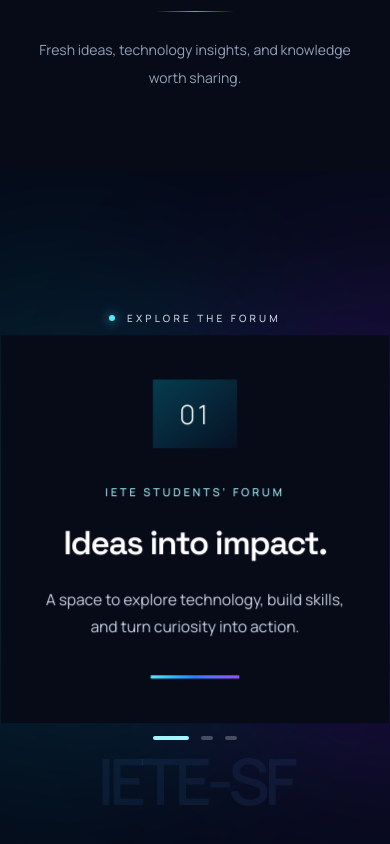
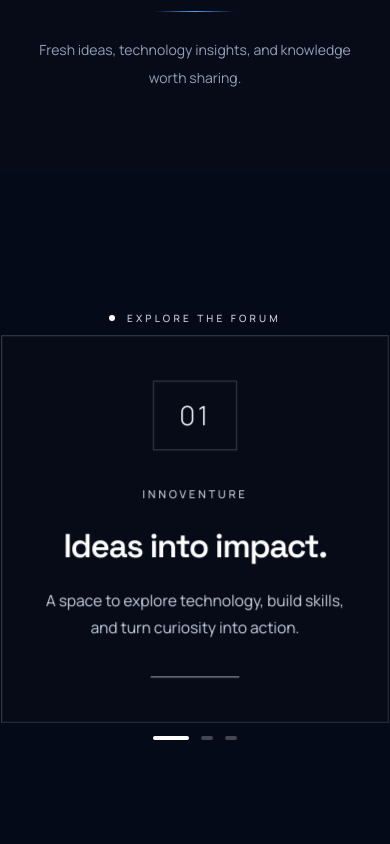
Before and after one commit to shivashishd753/IETE-SF, a Next.js app: page / in a window 390 px wide. Shown: the part 1005-1849 px from the top of the page. Built offline with nearby package versions, Linux system fonts and the light colour scheme.

Commit message:
Update about, contact, members and components

```diff
--- a/src/app/about/page.js
+++ b/src/app/about/page.js
@@ -2381,7 +2381,7 @@ export default function AboutPage() {
   target: 63,
   suffix: "",
   label: "IETE Centres",
-  sublabel: "Across India and abroad",
+  sublabel: "Across India",
 },
     {
       Icon: Users,
--- a/src/app/components/introloader.js
+++ b/src/app/components/introloader.js
@@ -1,3 +1,82 @@
+
+// "use client";
+
+// import { useEffect, useState } from "react";
+
+// export default function IntroLoader() {
+//   const [progress, setProgress] = useState(0);
+//   const [finished, setFinished] = useState(false);
+
+//   useEffect(() => {
+//     const start = Date.now();
+//     const duration = 1000;
+
+//     const timer = setInterval(() => {
+//       const value = Math.min(
+//         100,
+//         Math.floor(((Date.now() - start) / duration) * 100)
+//       );
+
+//       setProgress(value);
+
+//       if (value >= 100) {
+//         clearInterval(timer);
+//         setTimeout(() => setFinished(true), 350);
+//       }
+//     }, 30);
+
+//     return () => clearInterval(timer);
+//   }, []);
+
+//   if (finished) return null;
+
+//   const circumference = 2 * Math.PI * 85;
+//   const offset = circumference * (1 - progress / 100);
+
+//   return (
+//     <div className="intro-loader">
+//       <div className="intro-content">
+//         <div className="intro-name">IETE STUDENTS' FORUM</div>
+
+//         <div className="progress-circle">
+//           <svg viewBox="0 0 200 200">
+//             <circle
+//               className="circle-track"
+//               cx="100"
+//               cy="100"
+//               r="85"
+//             />
+
+//             <circle
+//               className="circle-progress"
+//               cx="100"
+//               cy="100"
+//               r="85"
+//               strokeDasharray={circumference}
+//               strokeDashoffset={offset}
+//             />
+//           </svg>
+
+//           <div className="logo-container">
+//             <img src="/logo.svg" alt="IETE logo" />
+//           </div>
+//         </div>
+
+//         <div className="progress-number">{progress}%</div>
+
+//         <div className="intro-status">
+//           {progress < 100
+//             ? "INITIALIZING INNOVATION"
+//             : "WELCOME ABOARD"}
+//         </div>
+
+//         <div className="intro-line" />
+//       </div>
+//     </div>
+//   );
+// }
+
+
 
 "use client";
 
@@ -6,8 +85,22 @@ import { useEffect, useState } from "react";
 export default function IntroLoader() {
   const [progress, setProgress] = useState(0);
   const [finished, setFinished] = useState(false);
+  const [visible, setVisible] = useState(false);
 
 useEffect(() => {
+  console.log("INTRO LOADER MOUNTED");
+
+  const key = "iete-intro-played";
+
+  console.log("Session storage:", sessionStorage.getItem(key));
+
+  if (sessionStorage.getItem(key)) {
+  setFinished(true);
+  return;
+}
+
+setVisible(true);
+
   const start = Date.now();
   const duration = 1000;
 
@@ -21,14 +114,16 @@ export default function IntroLoader() {
 
  if (value >= 100) {
   clearInterval(timer);
+  sessionStorage.setItem(key, "true");
   setTimeout(() => setFinished(true), 350);
 }
+
   }, 30);
 
   return () => clearInterval(timer);
 }, []);
 
-  if (finished) return null;
+  if (finished || !visible) return null;
 
   const circumference = 2 * Math.PI * 85;
   const offset = circumference * (1 - progress / 100);
--- a/src/app/components/weeklycube.jsx
+++ b/src/app/components/weeklycube.jsx
@@ -195,41 +195,79 @@
 // }
 
 
-
 "use client";
 
 import { useEffect, useRef, useState } from "react";
 
+const MEDIA = {
+  innoventure: "/weekly-media/inoventure.svg",
+  innotech: "/weekly-media/innotech.mp4",
+  tech: "/weekly-media/tech-in-action.svg",
+};
+
 const segments = [
   {
     number: "01",
-    eyebrow: "IETE STUDENTS’ FORUM",
+    eyebrow: "INNOVENTURE",
     title: "Ideas into impact.",
     description:
       "A space to explore technology, build skills, and turn curiosity into action.",
-    accent: "cyan",
   },
   {
     number: "02",
-    eyebrow: "LEARN · BUILD · COLLABORATE",
+    eyebrow: "INNOTECH",
     title: "Make things happen.",
     description:
       "Work together on hands-on experiences, technical sessions, and ambitious projects.",
-    accent: "violet",
   },
   {
     number: "03",
-    eyebrow: "YOUR NEXT CHAPTER",
-    title: "Build what’s next.",
+    eyebrow: "TECH IN ACTION",
+    title: "Build what's next.",
     description:
       "Meet people, sharpen your skills, and bring your ideas into the real world.",
-    accent: "blue",
   },
+];
+
+const posterPositions = [
+  ["-2%", "2%", 125, -17],
+  ["9%", "13%", 105, 12],
+  ["21%", "-3%", 135, -9],
+  ["34%", "12%", 95, 16],
+  ["47%", "-4%", 120, -13],
+  ["60%", "10%", 145, 8],
+  ["75%", "-2%", 110, -15],
+  ["89%", "12%", 135, 11],
+  ["96%", "32%", 115, -8],
+  ["-3%", "32%", 140, 10],
+  ["12%", "38%", 100, -14],
+  ["25%", "29%", 125, 7],
+  ["39%", "40%", 110, -11],
+  ["53%", "31%", 135, 14],
+  ["68%", "43%", 100, -7],
+  ["82%", "32%", 145, 12],
+  ["-4%", "58%", 115, -12],
+  ["10%", "69%", 140, 9],
+  ["25%", "59%", 105, -16],
+  ["39%", "72%", 130, 11],
+  ["54%", "62%", 110, -8],
+  ["69%", "74%", 140, 15],
+  ["84%", "61%", 105, -13],
+  ["96%", "76%", 130, 8],
+  ["1%", "88%", 115, -9],
+  ["17%", "91%", 135, 13],
+  ["34%", "87%", 105, -12],
+  ["50%", "94%", 125, 7],
+  ["66%", "88%", 110, -15],
+  ["81%", "94%", 140, 10],
 ];
 
 export default function WeeklyCube() {
   const sectionRef = useRef(null);
+  const videoRef = useRef(null);
+
   const [progress, setProgress] = useState(0);
+  const [hoveredIndex, setHoveredIndex] = useState(null);
 
   useEffect(() => {
     let frame = 0;
@@ -244,12 +282,11 @@ export default function WeeklyCube() {
         const travel = section.offsetHeight - window.innerHeight;
         const scrolled = -section.getBoundingClientRect().top;
 
-        const nextProgress =
+        setProgress(
           travel > 0
             ? Math.max(0, Math.min(1, scrolled / travel))
-            : 0;
-
-        setProgress(nextProgress);
+            : 0
+        );
       });
     };
 
@@ -266,44 +303,97 @@ export default function WeeklyCube() {
     };
   }, []);
 
+  useEffect(() => {
+    const video = videoRef.current;
+    if (!video) return;
+
+    if (hoveredIndex === 1) {
+      video.play().catch(() => {});
+    } else {
+      video.pause();
+      video.currentTime = 0;
+    }
+  }, [hoveredIndex]);
+
   const angle = progress * 180;
-  const activeIndex = Math.min(
-    2,
-    Math.floor((angle + 0.001) / 90)
-  );
+  const activeIndex = Math.min(2, Math.floor((angle + 0.001) / 90));
+  const showPosters = hoveredIndex === 0 || hoveredIndex === 2;
+
+  const posterSource =
+    hoveredIndex === 0 ? MEDIA.innoventure : MEDIA.tech;
 
   return (
     <section
       ref={sectionRef}
-      aria-label="Explore IETE Students’ Forum"
+      aria-label="Explore IETE Students' Forum"
       className="relative h-[260svh] bg-[#050A18] text-white"
     >
-      <div className="sticky top-[138px] flex h-[calc(100svh-138px)] flex-col items-center justify-center overflow-hidden px-5">
+      {/* Softer charcoal-black background */}
       <div
-          aria-hidden="true"
-          className="pointer-events-none absolute left-[calc(50%-19rem)] top-1/2 h-[28rem] w-[22rem] -translate-y-1/2 rounded-full bg-cyan-500/20 blur-[110px]"
+        className={`pointer-events-none fixed inset-0 z-0 transition-opacity duration-700 ${
+          hoveredIndex !== null
+            ? "opacity-100"
+            : "opacity-0"
+        }`}
+        style={{
+          background:
+            "linear-gradient(135deg, #242424 0%, #181818 45%, #101010 100%)",
+        }}
       />
 
-        <div
-          aria-hidden="true"
-          className="pointer-events-none absolute left-[calc(50%+2rem)] top-1/2 h-[28rem] w-[22rem] -translate-y-1/2 rounded-full bg-violet-600/25 blur-[110px]"
+      {/* INNOTECH video */}
+      <video
+        ref={videoRef}
+        src={MEDIA.innotech}
+        muted
+        loop
+        playsInline
+        preload="metadata"
+        className={`pointer-events-none fixed inset-0 z-[1] h-full w-full object-cover transition-opacity duration-700 ${
+          hoveredIndex === 1 ? "opacity-[0.18]" : "opacity-0"
+        }`}
       />
 
+      {/* Section-specific scattered posters */}
       <div
-          aria-hidden="true"
-          className="pointer-events-none absolute bottom-[7%] left-1/2 w-max -translate-x-1/2 select-none whitespace-nowrap text-[clamp(4rem,14vw,12rem)] font-semibold tracking-[-0.08em] text-blue-400/[0.08]"
+        className={`pointer-events-none fixed inset-0 z-[2] overflow-hidden transition-opacity duration-700 ${
+          showPosters ? "opacity-100" : "opacity-0"
+        }`}
       >
-          IETE-SF
+        {showPosters &&
+          posterPositions.map(([x, y, width, rotation], index) => (
+            <img
+              key={`${hoveredIndex}-${index}`}
+              src={posterSource}
+              alt=""
+              draggable="false"
+              className="absolute h-auto max-w-none object-contain"
+              style={{
+                left: x,
+                top: y,
+                width: `${width}px`,
+                transform: `rotate(${rotation}deg)`,
+                opacity: 0.38,
+              }}
+            />
+          ))}
       </div>
 
-        <div className="relative z-10 mb-7 flex items-center gap-3 text-[10px] font-medium tracking-[0.32em] text-slate-300 sm:text-xs">
-          <span className="h-1.5 w-1.5 rounded-full bg-cyan-300 shadow-[0_0_12px_rgba(103,232,249,.9)]" />
+      {/* Foreground content */}
+      <div className="sticky top-[138px] flex h-[calc(100svh-138px)] flex-col items-center justify-center overflow-hidden px-5">
+
+        <div className="relative z-30 mb-7 flex items-center gap-3 text-[10px] font-medium tracking-[0.32em] text-slate-300 sm:text-xs">
+          <span className="h-1.5 w-1.5 rounded-full bg-white" />
           EXPLORE THE FORUM
         </div>
 
+        {/* Opaque cube */}
         <div
-          className="relative z-10 w-full max-w-[560px]"
-          style={{ perspective: "1800px" }}
+          className="relative z-30 w-full max-w-[560px]"
+          style={{
+            perspective: "1800px",
+            isolation: "isolate",
+          }}
         >
           <div
             className="relative aspect-square w-full"
@@ -316,29 +406,28 @@ export default function WeeklyCube() {
             {segments.map((segment, index) => (
               <article
                 key={segment.number}
-                className="absolute inset-0 overflow-hidden bg-[#070B18] text-center"
+                onMouseEnter={() => setHoveredIndex(index)}
+                onMouseLeave={() => setHoveredIndex(null)}
+                className="absolute inset-0 overflow-hidden border border-white/20 text-center"
                 style={{
                   transform: `rotateX(${-index * 90}deg) translateZ(min(calc((100vw - 2.5rem) / 2), 280px))`,
                   backfaceVisibility: "hidden",
+                  background: "#070B18",
+                  opacity: 1,
                   boxShadow: "none",
                 }}
               >
-                <div className="flex h-full w-full flex-col items-center justify-center px-7 py-10 sm:px-12">
                 <div
-                    className={`mb-8 grid h-[76px] w-[76px] place-items-center bg-gradient-to-br ${
-                      segment.accent === "violet"
-                        ? "from-violet-500/25 to-fuchsia-500/5"
-                        : segment.accent === "blue"
-                          ? "from-blue-500/25 to-cyan-500/5"
-                          : "from-cyan-400/25 to-blue-500/5"
-                    }`}
+                  className="flex h-full w-full flex-col items-center justify-center px-7 py-10 sm:px-12"
+                  style={{ background: "#070B18" }}
                 >
+                  <div className="mb-8 grid h-[76px] w-[76px] place-items-center border border-white/20">
                     <span className="text-2xl font-light tracking-widest">
                       {segment.number}
                     </span>
                   </div>
 
-                  <p className="text-[10px] font-medium tracking-[0.25em] text-cyan-200 sm:text-xs">
+                  <p className="text-[10px] font-medium tracking-[0.25em] text-slate-300 sm:text-xs">
                     {segment.eyebrow}
                   </p>
 
@@ -350,29 +439,25 @@ export default function WeeklyCube() {
                     {segment.description}
                   </p>
 
-                  <div className="mt-8 h-1 w-20 bg-gradient-to-r from-cyan-300 via-blue-500 to-violet-500" />
+                  <div className="mt-8 h-px w-20 bg-white/60" />
                 </div>
               </article>
             ))}
           </div>
         </div>
 
-        <div className="relative z-10 mt-8 flex items-center gap-3">
+        <div className="relative z-30 mt-8 flex items-center gap-3">
           {segments.map((segment, index) => (
             <span
               key={segment.number}
               className={`h-1 rounded-full transition-all duration-300 ${
                 index === activeIndex
-                  ? "w-9 bg-cyan-200"
+                  ? "w-9 bg-white"
                   : "w-3 bg-white/25"
               }`}
             />
           ))}
         </div>
-
-        {/* <p className="relative z-10 mt-4 text-[10px] tracking-[0.25em] text-slate-500 sm:text-xs">
-          SCROLL TO EXPLORE
-        </p> */}
       </div>
     </section>
   );
--- a/src/app/contact/page.js
+++ b/src/app/contact/page.js
@@ -388,8 +388,8 @@ export default function ContactPage() {
   };
 
   const contacts = [
-    { kind: "general", icon: <Mail className="ct-card-icon" size={20} strokeWidth={1.7} />, label: "GENERAL QUERIES", email: "contact@ietebits.com", phone: "+91 9142040066" },
-    { kind: "support", icon: <UsersRound className="ct-card-icon" size={20} strokeWidth={1.7} />, label: "INDUCTIONS & SUPPORT", people: [{ name: "Aditya Raj", phone: "+91 9142040066" }, { name: "Amit Kumar Gupta", phone: "+91 6200983787" }] },
+    { kind: "general", icon: <Mail className="ct-card-icon" size={20} strokeWidth={1.7} />, label: "GENERAL QUERIES", email: "contact@ietebits.com", phone: "+91 8987475187" },
+    { kind: "support", icon: <UsersRound className="ct-card-icon" size={20} strokeWidth={1.7} />, label: "INDUCTIONS & SUPPORT", people: [{ name: "Aditya Raj", phone: "+91 8987475187" }, { name: "Amit Kumar Gupta", phone: "+91 6200983787" }] },
     { kind: "location", icon: <MapPin className="ct-card-icon" size={20} strokeWidth={1.7} />, label: "OUR LOCATION", location: "BIT Sindri, Dhanbad, Jharkhand, India — 828122", href: "https://maps.google.com/?q=BIT+Sindri+Dhanbad" },
   ];
 
@@ -1075,7 +1075,7 @@ export default function ContactPage() {
 
           {/* ─── RIGHT — FORM ─── */}
           <div className="ct-form-wrap">
-            <BorderBot containerRef={formCardRef} />
+            {/* <BorderBot containerRef={formCardRef} /> */}
             <div className="ct-form-card" ref={formCardRef}>
               <div className="ct-form-head">
                 <h2>Send a message</h2>
--- a/src/app/members/page.jsx
+++ b/src/app/members/page.jsx
@@ -1405,12 +1405,12 @@ export default function MembersPage() {
         members={nextGen}
       />
 
-      {/* <MemberDrum
+      <MemberDrum
         id="next-gen2"
         title="Next Gen"
         description="The future of innovation"
         members={nextGen2}
-      /> */}
+      />
 
       <Footer />
     </main>
```
Lines whose indentation alone changed are shown as unchanged.
